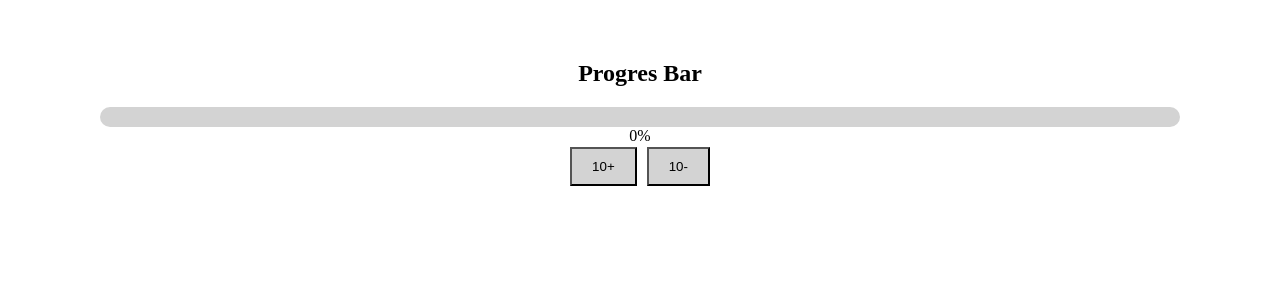
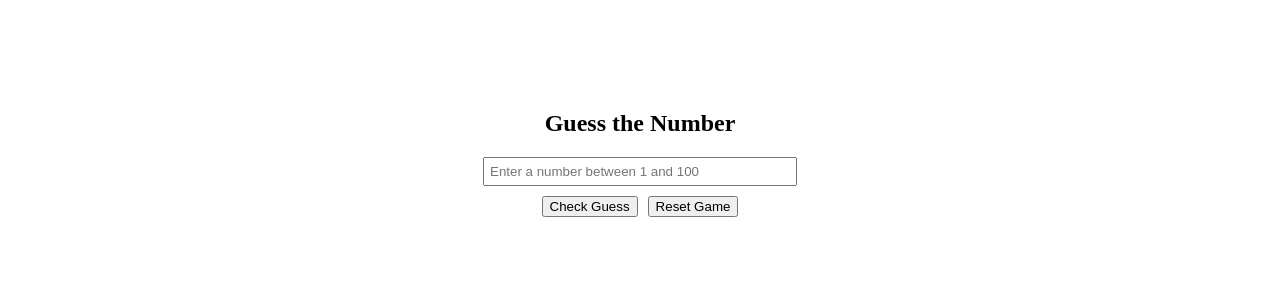
Before and after one commit to Gk-learner/dev-lab, a React (Vite) app: page / in a window 1280 px wide. Shown: the top 300 px of the page. Built offline with nearby package versions, Linux system fonts and the light colour scheme.

Commit message:
randon number

```diff
--- a/src/App.jsx
+++ b/src/App.jsx
@@ -10,7 +10,8 @@ import EvenOrodd from './EvenOrodd.jsx'
 import CapitalizeWords from './CapitalizeWords.jsx'
 import RecipeFilterApp from './RecipeFilterApp.jsx'
 import TabSwitcher from './TabSwitcher.jsx'
-import ProgressBar from './ProgressBar.jsx'
+// import ProgressBar from './ProgressBar.jsx'
+import GuessTheNumber from './GuessTheNumber.jsx'
 function App() {
 //   const [test3Data, setTest3Data] = useState('')
 
@@ -60,7 +61,9 @@ function App() {
         {/* <CapitalizeWords/>   */}
         {/* <RecipeFilterApp/> */}
         {/* <TabSwitcher/> */}
-        <ProgressBar/>
+        {/* <ProgressBar/> */}
+        <GuessTheNumber/>
+
 
       </div>
     </>
--- /dev/null
+++ b/src/GuessTheNumber.jsx
@@ -0,0 +1,54 @@
+import React, { useState } from "react";
+
+function GuessTheNumber() {
+  const [num, setNum] = useState('')
+  const [result, setResult] = useState('')
+  const [count, setCount] = useState(1)
+  const handleGuess = () => {
+    const number = Math.round(Math.random() * 100  );
+    // const number = 42;
+    setCount((prevCount) => prevCount + 1);
+    if(number == num){
+    setResult(`Congratulations! You guessed the number in ${count} attempts.`)
+}
+else if(num < number){
+    setResult(`Too low! Try again.`)
+}
+else if(num > number && num < 100){
+    setResult(`Too high! Try again.`)
+}
+else if(num >= 100){
+    setResult("Please enter a number between 1 and 100.");
+}
+else{
+    setResult("Please enter a number between 1 and 100.")
+  };
+  }
+//   Function to reset the game
+  const resetGame = () => {
+    setNum('');
+    setResult('');
+  };
+
+  return (
+    <div style={{ display: "flex", flexDirection: "column", alignItems: "center", margin: "50px 0" }}>
+      <h2>Guess the Number</h2>
+      <input
+        placeholder="Enter a number between 1 and 100"
+        style={{ width: "300px", padding: "5px" }}
+        id="guess-input"
+        value={num}
+        onChange={(e) => setNum(e.target.value)}
+      />
+      <div style={{display: "flex", flexDirection: "row", marginTop: "10px",gap: "10px"}}>
+         <button onClick={() => handleGuess()}>
+        Check Guess</button>
+      <button onClick={() => resetGame()}>Reset Game</button>
+      </div>
+
+{result}
+    </div>
+  );
+}
+
+export default GuessTheNumber;
--- a/src/ProgressBar.jsx
+++ b/src/ProgressBar.jsx
@@ -3,26 +3,35 @@ import React from "react";
 function ProgressBar() {
     const [percent, setPercent] = React.useState(0);
     const handlePlusClick = () => {
-        setPercent((prevPercent) => prevPercent<100 ? prevPercent +10 : 0)
+        setPercent((prevPercent) => prevPercent < 100 ? prevPercent + 10 : 100)
     }
     const handleMinusClick = () => {
-        setPercent((prevPercent) => prevPercent > 0 ? prevPercent -10 : 0)
+        setPercent((prevPercent) => prevPercent > 0 ? prevPercent - 10 : 0)
     }
     return (
         <div>
             <h2>Progres Bar</h2>
-            <div style={{marginBottom:"20px", position:"relative",maxWidth: "90%", margin: "20px auto",backgroundColor: "lightgray", height: "20px", borderRadius: "10px"}}>
+            <div style={{ marginBottom: "20px", position: "relative", maxWidth: "90%", margin: "20px auto", backgroundColor: "lightgray", height: "20px", borderRadius: "10px" }}>
                 <div
-                style={{width: `${percent}%`,
-                backgroundColor: `${percent >= "80" ? "green" : percent >= "40" ? "orange" : "red"}`, height: "100%", borderRadius: "10px"}}>
-                  </div>
-                    <div style={{position: "absolute",marginTop:"-20px",width:"100%", margin: "0 auto", color: "black", textAlign: "center", margin: "0 auto"}}>
-                        {percent}%</div>
+                    id="testBgColor"
+                    style={{
+                        width: `${percent}%`,
+                        backgroundColor: `${percent >= "80" ? "green" : percent >= "40" & percent < "80" ? "orange" : percent < "40" ? "red" : "red"}`, height: "100%", borderRadius: "10px"
+                    }}>
+                </div>
+                <div style={{ position: "absolute", marginTop: "-20px", width: "100%", margin: "0 auto", color: "black", textAlign: "center" }}>
+                    {percent}%</div>
             </div>
-            <button style={{padding:"10px 20px", backgroundColor: "lightgray", marginRight:"10px"}}
-            onClick={()=>handlePlusClick()}>10+</button>
-            <button style={{padding:"10px 20px", backgroundColor: "lightgray"}}
-            onClick={()=>handleMinusClick()}>10-</button>
+            <button
+                style={{ padding: "10px 20px", backgroundColor: "lightgray", marginRight: "10px" }}
+                onClick={() => handlePlusClick()}>
+                +10%
+            </button>
+            <button
+                style={{ padding: "10px 20px", backgroundColor: "lightgray" }}
+                onClick={() => handleMinusClick()}>
+                -10%
+            </button>
         </div>
     );
 }
```
